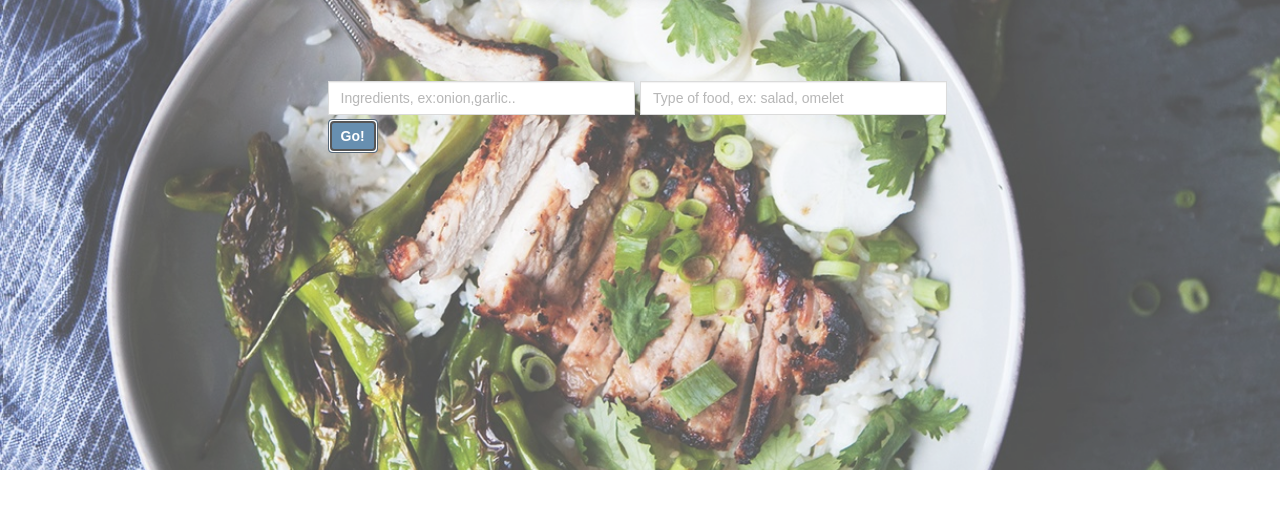
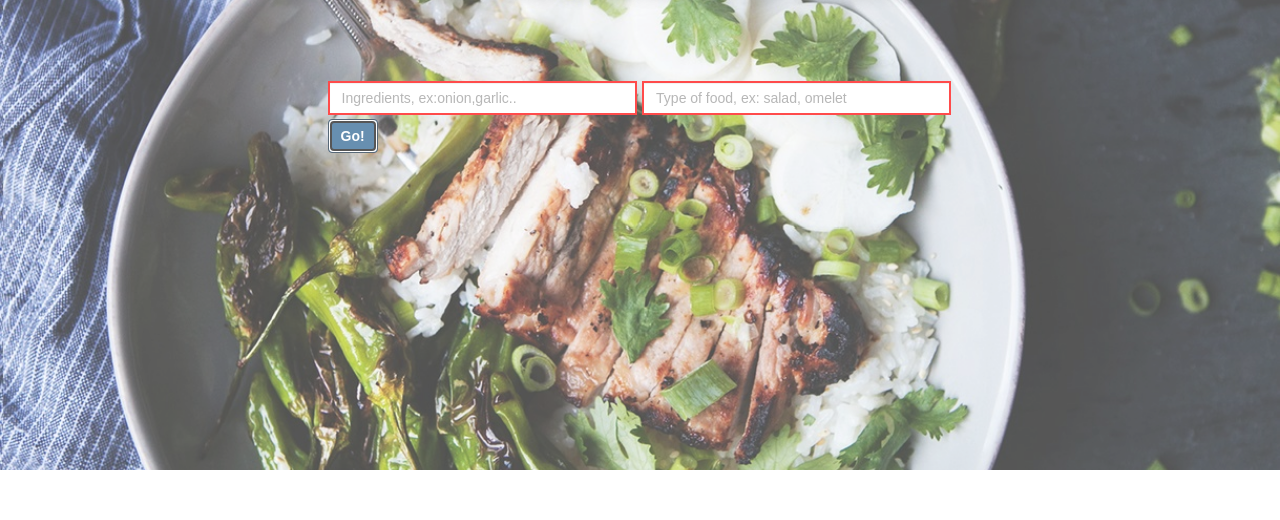
Before and after one commit to michelleryan/Recipe2Go, a plain HTML site: page index.html in a window 1280 px wide. Both pictures are taken after a click on the button "Go!". Shown: the part 280-800 px from the top of the page. Drawn offline with nearby package versions, Linux system fonts and the light colour scheme; no server answers; a web font is replaced by a local one.

Commit message:
Added red border when someone presses the go button without typing an input in.

```diff
--- a/assets/javascript/recipe.js
+++ b/assets/javascript/recipe.js
@@ -167,9 +167,9 @@ $("button").click(function(){
 	}
 	else{
 
-		// Turn
 
-		$("#type-input").css("color", "black");
+		$("#type-input").css("border", "2px solid red");
+		$("#ingredient-input").css("border", "2px solid red");
 
 		console.log("This is not working.");
 	}
```
Also changed, not shown: index.html (+1 -0 lines).
